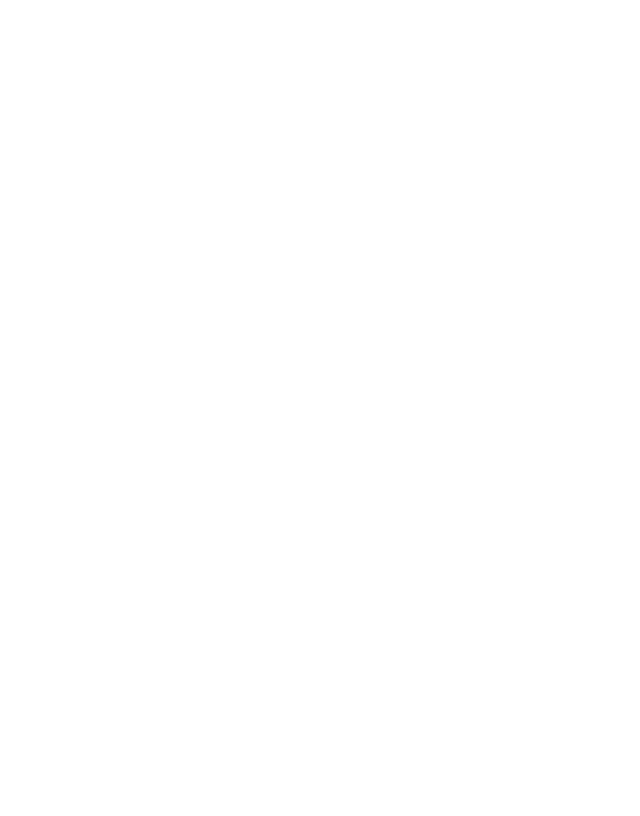
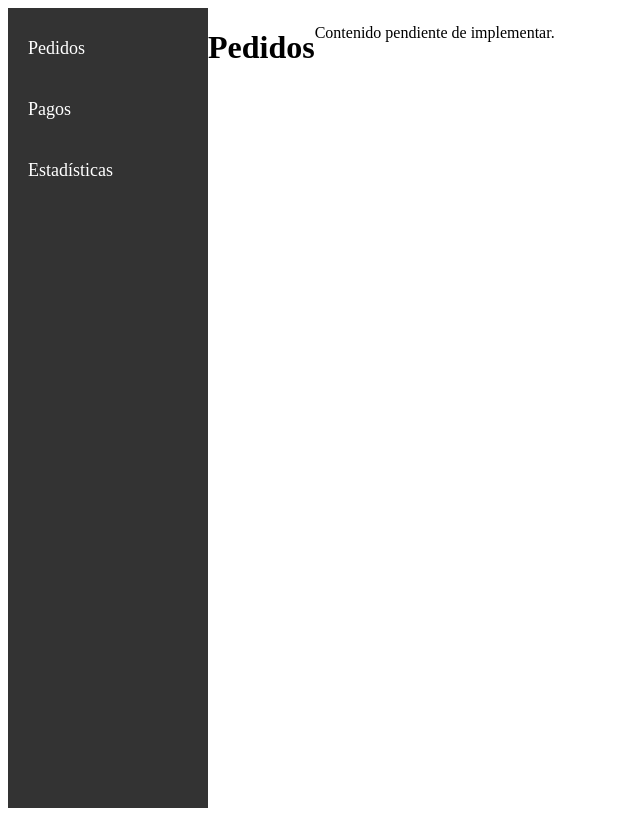
Before and after one commit to sauldm/HelpHosp, a React (Vite) app in the folder frontend/: page / in a window 1280 px wide. Before the commit this address had no page. Shown: the whole page, without its empty margins (0-640 px from the left). Built offline with nearby package versions, Linux system fonts and the light colour scheme; the HTML template or start-up script is replaced by a standard one.

Commit message:
cambio rutas

```diff
--- a/frontend/index.html
+++ b/frontend/index.html
@@ -3,7 +3,6 @@
   <head>
     <meta charset="UTF-8" />
     <meta name="viewport" content="width=device-width, initial-scale=1.0" />
-    <link rel="stylesheet" href="index.css">
     <title></title>
   </head>
   <body>
--- a/frontend/src/components/Navbar.jsx
+++ b/frontend/src/components/Navbar.jsx
@@ -4,7 +4,7 @@
   return (
     <nav className='navbar'>
       <ul>
-        <li><Link to="/pedidos">Pedidos</Link></li>
+        <li><Link to="/">Pedidos</Link></li>
         <li><Link to="/pagos">Pagos</Link></li>
         <li><Link to="/estadisticas">Estadísticas</Link></li>
       </ul>
--- a/frontend/src/components/Rutas.jsx
+++ b/frontend/src/components/Rutas.jsx
@@ -9,7 +9,7 @@
 const Rutas = ()=>{
     return(
         <Routes>
-            <Route path="/pedidos" element={<Pedidos/>} />
+            <Route path="/" element={<Pedidos/>} />
             <Route path="/pagos" element={<Pagos/>} />
             <Route path="/estadisticas" element={<Estadisticas/>} />
         </Routes>
```
